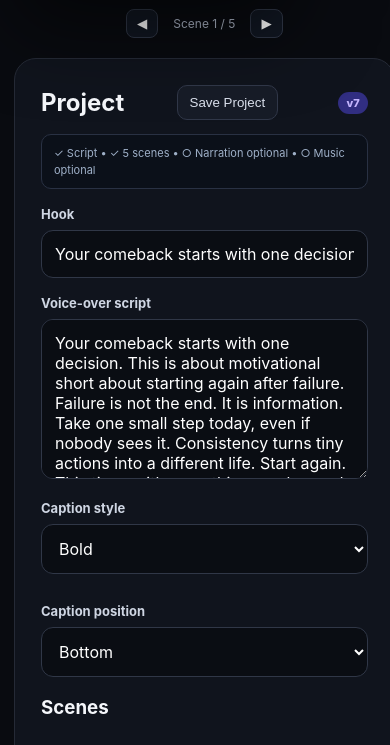
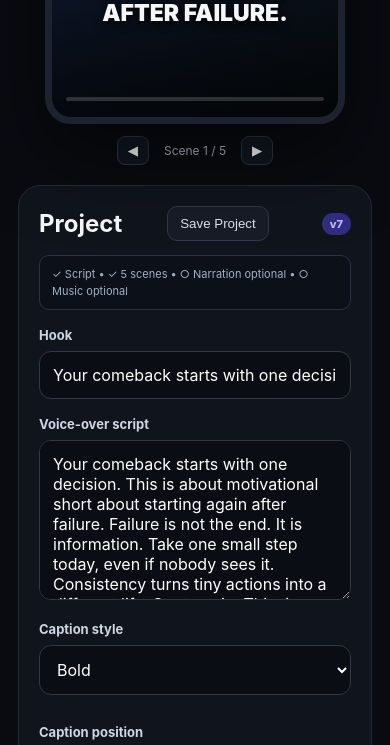
Before and after one commit to hassan84-ui/shortforge-ai, a website: page index.html in a window 390 px wide. Shown: the part 2636-3381 px from the top of the page. Drawn offline with Linux system fonts and the light colour scheme; no server answers.

Commit message:
Fix responsive layout and horizontal overflow

```diff
--- a/style.css
+++ b/style.css
@@ -7,3 +7,32 @@
 .cloudStatus{font-size:12px;padding:7px 11px;border:1px solid #334155;border-radius:999px;color:#94a3b8;margin-left:auto}.cloudStatus.online{color:#86efac;border-color:#166534}.v7badge{font-size:11px;font-weight:800;padding:4px 8px;border-radius:999px;background:#312e81;color:#c4b5fd;margin-left:8px}
 .stockResults{display:grid;grid-template-columns:repeat(2,minmax(0,1fr));gap:8px;margin:10px 0}.stockCard{background:#111827;border:1px solid #293247;border-radius:12px;overflow:hidden}.stockCard img{width:100%;aspect-ratio:9/12;object-fit:cover;display:block}.stockCard button{width:100%;border-radius:0}.stockCredit{font-size:11px;opacity:.72;padding:6px 8px}.cloudStatus.online{color:#5eead4}
 .headerActions{display:flex;align-items:center;gap:10px}.headerActions .secondary{padding:7px 11px}.cloudTools{display:grid;grid-template-columns:1fr 1fr;gap:10px;margin:10px 0}.cloudTools button{width:100%}.modal{border:0;padding:0;background:transparent;color:#fff}.modal::backdrop{background:#020617cc;backdrop-filter:blur(4px)}.modalCard{position:relative;width:min(430px,calc(100vw - 30px));background:#10141d;border:1px solid #303747;border-radius:20px;padding:26px;color:#fff;box-shadow:0 30px 100px #000}.modalCard.wide{width:min(700px,calc(100vw - 30px))}.modalClose{position:absolute;right:14px;top:12px;border:0;background:transparent;color:#94a3b8;font-size:25px;cursor:pointer}.linkBtn{display:block;width:100%;border:0;background:transparent;color:#a78bfa;padding:14px;cursor:pointer}.error{color:#fca5a5;font-size:12px;margin-top:10px}.cloudProjectList{display:grid;gap:9px;max-height:55vh;overflow:auto}.cloudProject{display:flex;justify-content:space-between;align-items:center;gap:12px;border:1px solid #293247;background:#0b1019;padding:12px;border-radius:12px}.cloudProject small{display:block;color:#7f8ba0;margin-top:4px}.cloudProject>div:last-child{display:flex;gap:6px}.emptyMini{color:#788398;text-align:center;padding:35px 10px}@media(max-width:500px){.badge{display:none}.cloudProject{align-items:flex-start;flex-direction:column}.cloudTools{grid-template-columns:1fr}}
+
+
+/* Responsive launch polish */
+html,body{max-width:100%;overflow-x:hidden}
+main{width:100%;min-width:0}
+main>*{min-width:0}
+.workspace{min-width:0;grid-template-columns:minmax(260px,300px) minmax(0,1fr)}
+.editor{min-width:0;overflow:hidden}
+.editor textarea,.editor input,.editor select{min-width:0;max-width:100%}
+.scene p,.scene b,.script{overflow-wrap:anywhere}
+@media(max-width:1100px){
+  main{max-width:100%;padding:30px 18px;grid-template-columns:minmax(260px,.75fr) minmax(0,1.6fr);gap:18px}
+  .panel,.editor{padding:20px}
+  .workspace{grid-template-columns:minmax(240px,280px) minmax(0,1fr);gap:16px}
+  .video{width:280px;height:498px}
+}
+@media(max-width:900px){
+  main{grid-template-columns:1fr}
+  .workspace{grid-template-columns:minmax(260px,300px) minmax(0,1fr)}
+}
+@media(max-width:700px){
+  header{height:auto;min-height:68px;padding:12px 16px;gap:10px;flex-wrap:wrap}
+  .headerActions{width:100%;flex-wrap:wrap}
+  .cloudStatus{margin-left:0}
+  .workspace{display:block}
+  .phone{width:min(300px,100%);margin:0 auto}
+  .video{width:100%;height:auto;aspect-ratio:9/16}
+  .editor{margin-top:20px}
+}
```
